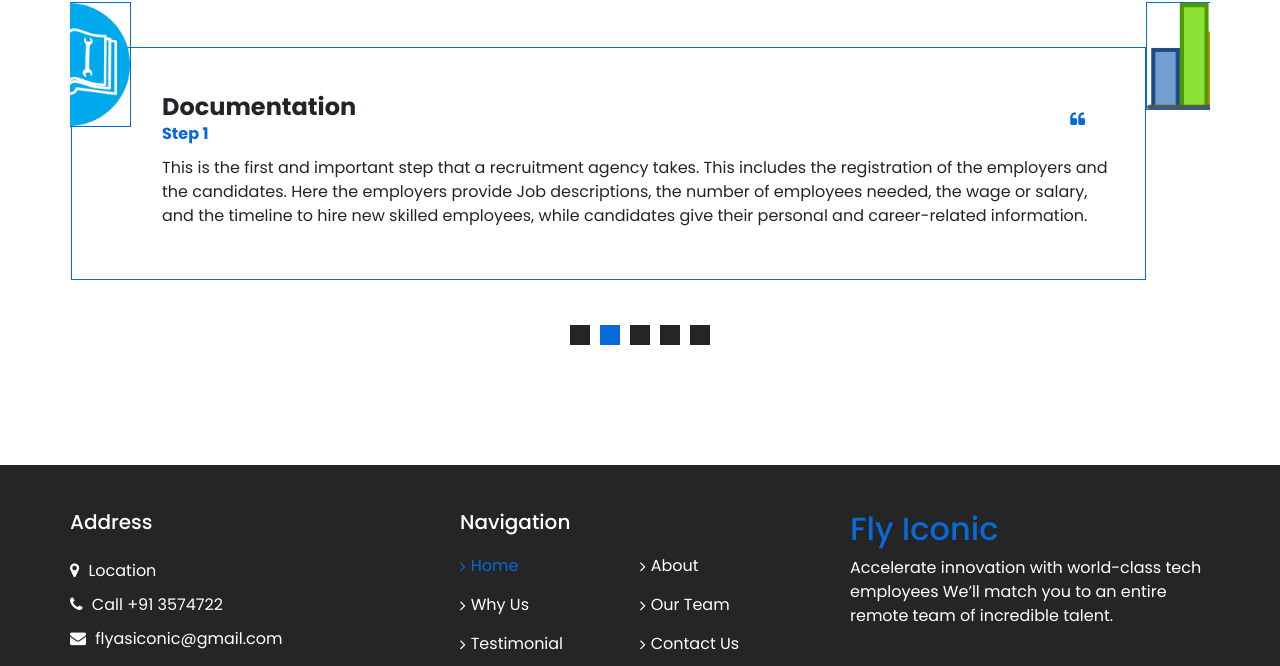
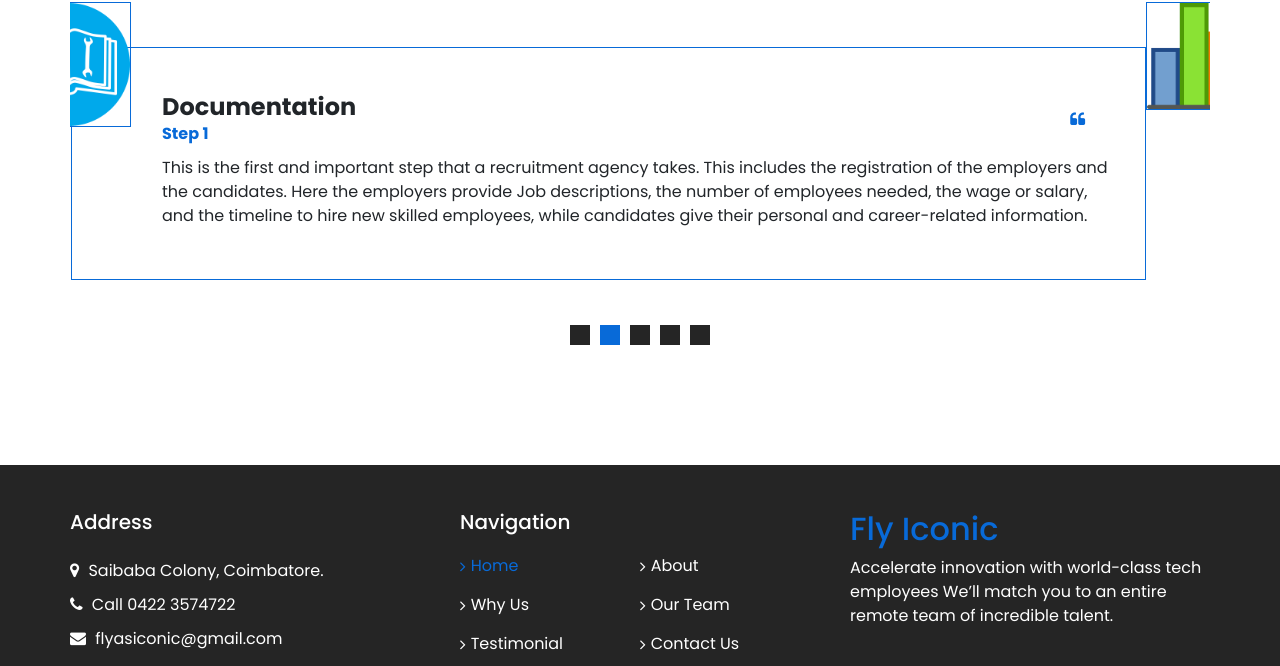
Before and after one commit to GovardhananSD/FlyIconic, a plain HTML site: page index.html in a window 1280 px wide. Shown: the part 4169-4835 px from the top of the page. Drawn offline with nearby package versions, Linux system fonts and the light colour scheme.

Commit message:
Update index.html

```diff
--- a/index.html
+++ b/index.html
@@ -534,13 +534,13 @@
               <a href="">
                 <i class="fa fa-map-marker" aria-hidden="true"></i>
                 <span>
-                  Location
+                  Saibaba Colony, Coimbatore.
                 </span>
               </a>
               <a href="">
                 <i class="fa fa-phone" aria-hidden="true"></i>
                 <span>
-                  Call +91 3574722
+                  Call 0422 3574722
                 </span>
               </a>
               <a href="">
```
